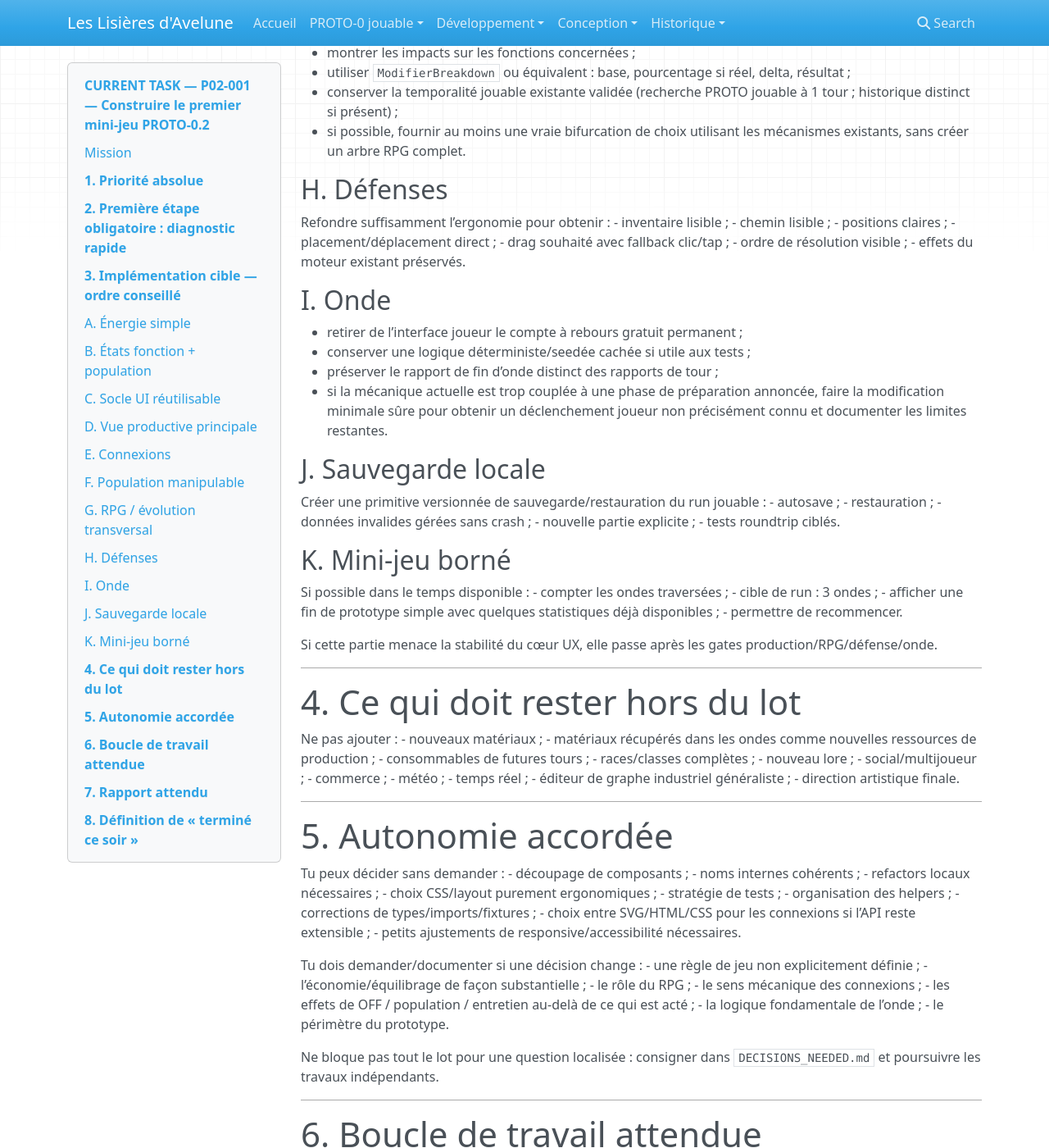
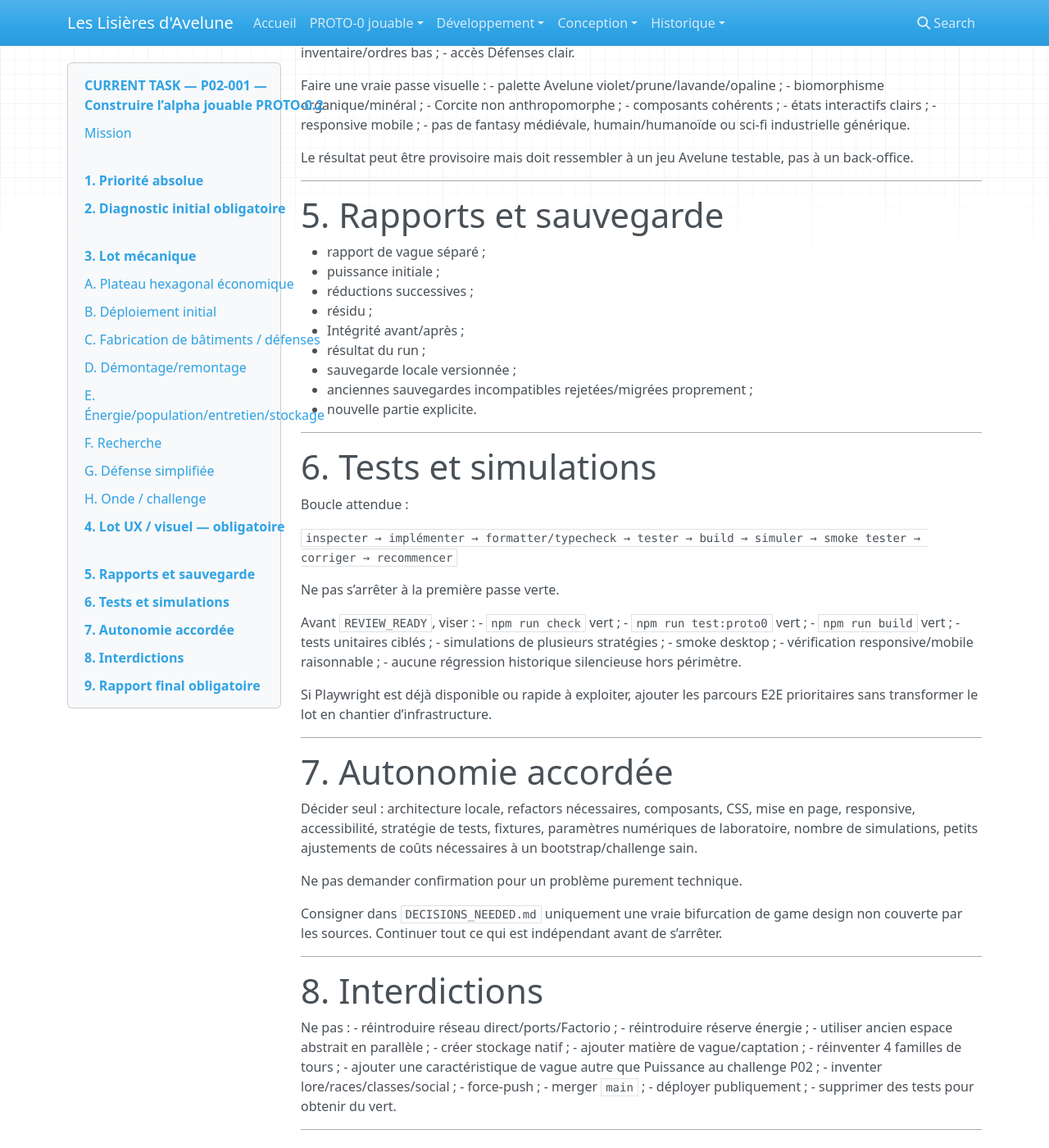
Before and after one commit to Abeliome-Officiel/les-lisieres-avelune, an MkDocs documentation site: the page built from docs/development/proto0.2/CURRENT_TASK.md, in a window 1280 px wide and 1400 px high, scrolled down 3180 px. Shown: the whole window at 82% size. Built offline with MkDocs 1.6.1, drawn with Linux system fonts in a browser that asks for light colours; nearby versions of some CDN libraries; some of the changed text lies outside the part shown.

Commit message:
PROTO-0.2: définir le lot autonome Codex 4h

````diff
--- a/docs/development/proto0.2/CURRENT_TASK.md
+++ b/docs/development/proto0.2/CURRENT_TASK.md
@@ -1,277 +1,253 @@
-# CURRENT TASK — P02-001 — Construire le premier mini-jeu PROTO-0.2
+# CURRENT TASK — P02-001 — Construire l’alpha jouable PROTO-0.2
 
-**Status : READY**
+**Status : READY_FOR_LONG_CODEX_RUN**
 
-**Base attendue : `develop/proto-0.2-ux-rules`**
+**Base obligatoire : `develop/proto-0.2-ux-rules`**
 
 ## Mission
 
-Transformer l’état actuel du prototype en une **première version jouable PROTO-0.2** centrée sur la nouvelle ergonomie et l’affinage des règles, sans consacrer la session à la direction artistique.
+Transformer l’état actuel du dépôt en une **alpha PROTO-0.2 complète et réellement jouable**, suffisamment solide pour qu’au retour de l’utilisateur il reste principalement à relire, pousser si nécessaire et mettre en ligne.
 
-Cette tâche est volontairement large : l’objectif de la session est de profiter de Codex pour effectuer en autonomie les modifications multi-fichiers, contrôles, tests et corrections qui seraient lentes via Wetty.
+Ce lot est volontairement large et prévu pour plusieurs heures d’autonomie. Ne pas s’arrêter après une première compilation verte ou un premier écran fonctionnel. Continuer jusqu’à ce que les gates de `04_ACCEPTANCE.md` soient satisfaites ou qu’une véritable décision humaine bloque tout travail indépendant.
 
-Lire obligatoirement avant de coder :
-
+Lire obligatoirement :
 1. `/AGENTS.md`
 2. `docs/development/proto0.2/00_CHARTER.md`
 3. `docs/development/proto0.2/01_RULES_AND_SCOPE.md`
 4. `docs/development/proto0.2/02_UX_SPEC.md`
-5. `docs/development/proto0.2/03_TECHNICAL_GUARDRAILS.md`
-6. `docs/development/proto0.2/04_ACCEPTANCE.md`
-7. `docs/conception/04_tf_ergonomie_et_modele_mental_2026-08-06.md`
+5. `docs/development/proto0.2/06_VISUAL_BRIEF_GEN3.md`
+6. `docs/development/proto0.2/03_TECHNICAL_GUARDRAILS.md`
+7. `docs/development/proto0.2/04_ACCEPTANCE.md`
+8. `docs/development/proto0.2/LEGACY_REFERENCES.md`
+9. les documents `docs/conception/` utiles, uniquement s’ils ne contredisent pas les règles ci-dessus.
 
-Puis inspecter le code réel avant de décider où intervenir.
+Puis inspecter le code réel avant de modifier.
 
 ---
 
 # 1. Priorité absolue
 
-Livrer un **mini-jeu assemblé et jouable**, même encore brut visuellement.
+Livrer un mini-jeu assemblé : **plateau + économie + recherche + défenses + vagues croissantes + victoire/défaite + persistance + habillage visuel Avelune provisoire**.
 
-Ne pas passer une grande partie du temps à polir la couleur, les ombres, les animations ou une direction artistique définitive.
-
-Utiliser un style simple, cohérent, lisible, avec éventuellement une ambiance Avelune légère. Les composants qui ont vocation à survivre doivent être propres ; les habillages expérimentaux peuvent rester simples.
+Le moteur existant doit être réutilisé lorsqu’il reste compatible. Les mécaniques historiques explicitement abandonnées pour PROTO-0.2 doivent être retirées du parcours actif au lieu d’être conservées comme seconde vérité.
 
 ---
 
-# 2. Première étape obligatoire : diagnostic rapide
+# 2. Diagnostic initial obligatoire
 
-Avant toute modification importante :
+Avant grosse modification :
+- vérifier branche, Git status, historique récent ;
+- inventorier `app/src/lib/proto0`, composants, routes et tests ;
+- cartographier les anciennes dépendances : réserve énergie, espace abstrait, stockage natif, réseau direct, anciens champs de vague, captation ;
+- identifier ce qui peut être migré proprement ;
+- lire la stratégie Docker/validation avant d’exécuter les commandes ;
+- ne pas écraser de modifications utilisateur non comprises.
 
-- vérifier branche, état Git et historique récent ;
-- inventorier l’architecture réelle de `app/src/lib/proto0`, `app/src/lib/components`, `app/src/routes` et `app/tests/proto0` ;
-- identifier précisément le modèle énergie/réserve existant ;
-- identifier le modèle population / structures actives ;
-- identifier le système de connexions réseau ;
-- identifier le parcours recherche/évolution jouable ;
-- identifier le TD / placement / résolution ;
-- identifier le mécanisme actuel de vague, préparation et compte à rebours ;
-- identifier toute persistance navigateur existante ;
-- lire les README Docker/validation avant d’exécuter npm sur l’hôte.
-
-Si le worktree comporte des modifications utilisateur non comprises, **ne pas les écraser**. Documenter et travailler dans une branche/worktree sûr si nécessaire.
+Documenter brièvement le diagnostic dans `IMPLEMENTATION_REPORT.md`, puis travailler.
 
 ---
 
-# 3. Implémentation cible — ordre conseillé
+# 3. Lot mécanique
 
-L’ordre est indicatif. Réorganiser techniquement si nécessaire sans changer les règles.
+## A. Plateau hexagonal économique
 
-## A. Énergie simple
+Créer/adapter un plateau principal :
+- cases hex ;
+- ressources de sol ;
+- 1 bâtiment par case ;
+- placement libre ;
+- prévisualisation ;
+- extracteur compatible → production ; incompatible → 0 ;
+- pas d’adjacence/logistique/réseau.
 
-- retirer du parcours PROTO-0.2 la réserve énergétique courte ;
-- `utilisée / capacité` devient la seule lecture normale ;
-- adapter moteur jouable, présentation et tests ;
-- préserver l’historique hors parcours si nécessaire, sans maintenir deux vérités concurrentes dans PROTO-0.2.
+Supprimer du parcours joueur la vue réseau/ports/connexions directes.
 
-## B. États fonction + population
+## B. Déploiement initial
 
-Introduire proprement la distinction :
+Plateau vide. Kit initial non posé : stockage, énergie, entretien, Atelier de construction, deux extracteurs, Fabrique défensive.
 
-- fonction ON ;
-- fonction OFF mais population encore affectée ;
-- population retirée / fonction non staffée.
+Pas de stockage natif permanent. Implémenter une phase de déploiement permettant de poser le premier stockage, puis faire entrer l’économie dans les règles normales.
 
-Règles actées :
-- OFF arrête la production ;
-- OFF libère l’énergie ;
-- OFF ne libère pas la population ;
-- retrait de population libère immédiatement le travail ;
-- une fonction nécessitant du personnel ne travaille pas si non staffée ;
-- liens conservés mais suspendus pendant OFF plutôt que détruits.
+Stock initial de référence : `4` organique, `4` minéral, `0` transformé, `0` composant. Ajustable par simulation uniquement si indispensable au bootstrap, mais ne jamais donner de transformé/composant au départ.
 
-Ne pas inventer une nouvelle règle d’entretien si l’existant ne permet pas de la déduire proprement : conserver le comportement compatible ou remonter la décision.
+## C. Fabrication de bâtiments / défenses
 
-## C. Socle UI réutilisable
+- Atelier de construction → bâtiments économiques ;
+- Fabrique défensive → tours ;
+- fabriqué → inventaire → posé/utilisé ;
+- commandes avec réservation correcte ;
+- sortie producteur bloquée si inventaire plein ;
+- rien perdu.
 
-Créer/réutiliser proprement les briques nécessaires :
+Ajouter Recyclerie fabricable dès le départ.
 
-- bandeau ressources ;
-- bandeau capacités ;
-- nœud de production générique ;
-- breakdown de modificateurs ;
-- primitive de ports/connexions ;
-- pool population ;
-- primitive défense/path si nécessaire ;
-- panneau évolution/recherche réutilisable.
+## D. Démontage/remontage
 
-Ne pas créer de doublons si des composants actuels peuvent être adaptés proprement.
+- bâtiment posé démontable ;
+- objet démonté en inventaire ;
+- recyclable ;
+- remontable en 1 tour, sans nouveau coût matière ;
+- aucun déplacement instantané ;
+- stockage non retirable si capacité insuffisante ensuite.
 
-## D. Vue productive principale
+## E. Énergie/population/entretien/stockage
 
-Remplacer la compréhension par tableaux/formulaires par une représentation visuelle fonctionnelle :
+- aucune réserve énergétique courte ;
+- énergie used/capacity ;
+- ON/OFF libère énergie mais garde population ;
+- population retirable séparément ;
+- stockage uniquement par bâtiments ;
+- ancien espace abstrait désactivé pour le parcours P02.
 
-- stocks comme hub/router mental par défaut ;
-- bâtiments productifs visibles ;
-- entrées/sorties lisibles ;
-- liens directs affichés ;
-- état ON/OFF visible ;
-- personnel visible ;
-- résultat de production visible ;
-- ressources/capacités toujours accessibles.
+## F. Recherche
 
-Le layout peut être automatique/simple. Ne pas construire un canvas libre complet.
+Construire une petite progression réellement utile :
+- unlock Transformation ;
+- Extraction améliorée ;
+- Transformation améliorée ;
+- Fabrication améliorée ;
+- Recyclerie améliorée ;
+- **Stockage amélioré** ;
+- autres petits nœuds seulement s’ils sont déjà justifiés par les sources et utiles au run.
 
-## E. Connexions
+Progression répétable : max 4 niveaux **au total cumulé** dans le proto, gains modestes/configurables.
 
-Supprimer du parcours normal la saisie `source + destination + ressource`.
+## G. Défense simplifiée
 
-Cible :
-- interaction port de sortie → port d’entrée compatible ;
-- ressource déduite ;
-- destinations incompatibles non proposées ;
-- drag/pointer souhaité si raisonnablement implémentable ce soir ;
-- alternative clic/tap obligatoire ;
-- lien suspendu quand fonction OFF.
+Remplacer le parcours à quatre familles par une seule famille joueur : **Affaiblissement**.
 
-Si le drag complet menace le délai, livrer d’abord une interaction clic-port → clic-port très visuelle et structurée dans une primitive extensible, puis ajouter le pointer drag si le temps le permet.
+- fabrication physique ;
+- inventaire ;
+- vue tactique séparée ;
+- chemin de 8 positions comme base ;
+- ordre mécanique visible ;
+- réduction séquentielle de la Puissance.
 
-## F. Population manipulable
+Aucune captation, matière de vague, Déstructuration ou Stabilisation active.
 
-Cible :
-- population disponible visible ;
-- affecter une unité de travail à une fonction ;
-- retirer vers le pool ;
-- drag/pointer souhaité ;
-- alternative clic/tap obligatoire ;
-- pas d’individus ni microgestion.
+## H. Onde / challenge
 
-## G. RPG / évolution transversal
+Remplacer la résolution active complexe par la règle P02 :
+- une `Puissance` ;
+- chaque onde suivante strictement plus puissante ;
+- rythme impromptu/déterministe conforme aux règles ;
+- résidu 0 → victoire immédiate testeur ;
+- résidu >0 → dégâts d’Intégrité ;
+- Intégrité 0 → victoire du jeu ;
+- sinon continuer.
 
-Ne pas sacrifier cette partie pour finir l’UI productive.
+Le run n’a pas un nombre fixe de vagues.
 
-- garder/adapter le parcours de recherche actuel ;
-- rendre la recherche en cours et les choix/découvertes visibles ;
-- montrer les impacts sur les fonctions concernées ;
-- utiliser `ModifierBreakdown` ou équivalent : base, pourcentage si réel, delta, résultat ;
-- conserver la temporalité jouable existante validée (recherche PROTO jouable à 1 tour ; historique distinct si présent) ;
-- si possible, fournir au moins une vraie bifurcation de choix utilisant les mécanismes existants, sans créer un arbre RPG complet.
+Centraliser tous les paramètres. Faire des simulations nombreuses pour calibrer un challenge continu, non trivial mais gagnable. Une mauvaise trajectoire doit finir par mourir ; une bonne trajectoire doit pouvoir atteindre une onde à résidu zéro avant cela.
 
-## H. Défenses
-
-Refondre suffisamment l’ergonomie pour obtenir :
-- inventaire lisible ;
-- chemin lisible ;
-- positions claires ;
-- placement/déplacement direct ;
-- drag souhaité avec fallback clic/tap ;
-- ordre de résolution visible ;
-- effets du moteur existant préservés.
-
-## I. Onde
-
-- retirer de l’interface joueur le compte à rebours gratuit permanent ;
-- conserver une logique déterministe/seedée cachée si utile aux tests ;
-- préserver le rapport de fin d’onde distinct des rapports de tour ;
-- si la mécanique actuelle est trop couplée à une phase de préparation annoncée, faire la modification minimale sûre pour obtenir un déclenchement joueur non précisément connu et documenter les limites restantes.
-
-## J. Sauvegarde locale
-
-Créer une primitive versionnée de sauvegarde/restauration du run jouable :
-- autosave ;
-- restauration ;
-- données invalides gérées sans crash ;
-- nouvelle partie explicite ;
-- tests roundtrip ciblés.
-
-## K. Mini-jeu borné
-
-Si possible dans le temps disponible :
-- compter les ondes traversées ;
-- cible de run : 3 ondes ;
-- afficher une fin de prototype simple avec quelques statistiques déjà disponibles ;
-- permettre de recommencer.
-
-Si cette partie menace la stabilité du cœur UX, elle passe après les gates production/RPG/défense/onde.
+Ne pas chercher l’équilibrage du jeu final.
 
 ---
 
-# 4. Ce qui doit rester hors du lot
+# 4. Lot UX / visuel — obligatoire
 
-Ne pas ajouter :
-- nouveaux matériaux ;
-- matériaux récupérés dans les ondes comme nouvelles ressources de production ;
-- consommables de futures tours ;
-- races/classes complètes ;
-- nouveau lore ;
-- social/multijoueur ;
-- commerce ;
-- météo ;
-- temps réel ;
-- éditeur de graphe industriel généraliste ;
-- direction artistique finale.
+Ne pas remettre à plus tard toute la présentation.
+
+Utiliser `06_VISUAL_BRIEF_GEN3.md` : Gen3 donne la composition, pas la DA.
+
+Cible desktop :
+- HUD haut ;
+- fiche Corcite gauche ;
+- plateau central dominant ;
+- contexte droit ;
+- inventaire/ordres bas ;
+- accès Défenses clair.
+
+Faire une vraie passe visuelle :
+- palette Avelune violet/prune/lavande/opaline ;
+- biomorphisme organique/minéral ;
+- Corcite non anthropomorphe ;
+- composants cohérents ;
+- états interactifs clairs ;
+- responsive mobile ;
+- pas de fantasy médiévale, humain/humanoïde ou sci-fi industrielle générique.
+
+Le résultat peut être provisoire mais doit ressembler à un jeu Avelune testable, pas à un back-office.
 
 ---
 
-# 5. Autonomie accordée
+# 5. Rapports et sauvegarde
 
-Tu peux décider sans demander :
-- découpage de composants ;
-- noms internes cohérents ;
-- refactors locaux nécessaires ;
-- choix CSS/layout purement ergonomiques ;
-- stratégie de tests ;
-- organisation des helpers ;
-- corrections de types/imports/fixtures ;
-- choix entre SVG/HTML/CSS pour les connexions si l’API reste extensible ;
-- petits ajustements de responsive/accessibilité nécessaires.
-
-Tu dois demander/documenter si une décision change :
-- une règle de jeu non explicitement définie ;
-- l’économie/équilibrage de façon substantielle ;
-- le rôle du RPG ;
-- le sens mécanique des connexions ;
-- les effets de OFF / population / entretien au-delà de ce qui est acté ;
-- la logique fondamentale de l’onde ;
-- le périmètre du prototype.
-
-Ne bloque pas tout le lot pour une question localisée : consigner dans `DECISIONS_NEEDED.md` et poursuivre les travaux indépendants.
+- rapport de vague séparé ;
+- puissance initiale ;
+- réductions successives ;
+- résidu ;
+- Intégrité avant/après ;
+- résultat du run ;
+- sauvegarde locale versionnée ;
+- anciennes sauvegardes incompatibles rejetées/migrées proprement ;
+- nouvelle partie explicite.
 
 ---
 
-# 6. Boucle de travail attendue
+# 6. Tests et simulations
 
-Ne t’arrête pas à la première erreur.
+Boucle attendue :
 
-```text
-inspecter
-→ implémenter
-→ formatter/typecheck/tester/build
-→ diagnostiquer
-→ corriger
-→ retester
-→ répéter jusqu’au vert ou décision humaine réelle
-```
+`inspecter → implémenter → formatter/typecheck → tester → build → simuler → smoke tester → corriger → recommencer`
 
-Ne pas supprimer/désactiver un test uniquement pour faire passer la suite.
+Ne pas s’arrêter à la première passe verte.
+
+Avant `REVIEW_READY`, viser :
+- `npm run check` vert ;
+- `npm run test:proto0` vert ;
+- `npm run build` vert ;
+- tests unitaires ciblés ;
+- simulations de plusieurs stratégies ;
+- smoke desktop ;
+- vérification responsive/mobile raisonnable ;
+- aucune régression historique silencieuse hors périmètre.
+
+Si Playwright est déjà disponible ou rapide à exploiter, ajouter les parcours E2E prioritaires sans transformer le lot en chantier d’infrastructure.
 
 ---
 
-# 7. Rapport attendu
+# 7. Autonomie accordée
 
-À la fin, créer ou mettre à jour :
+Décider seul : architecture locale, refactors nécessaires, composants, CSS, mise en page, responsive, accessibilité, stratégie de tests, fixtures, paramètres numériques de laboratoire, nombre de simulations, petits ajustements de coûts nécessaires à un bootstrap/challenge sain.
 
-`docs/development/proto0.2/IMPLEMENTATION_REPORT.md`
+Ne pas demander confirmation pour un problème purement technique.
 
-Il doit contenir :
-- statut `REVIEW_READY`, `PARTIAL` ou `DECISION_REQUIRED` ;
-- branche/commit ;
-- résumé de ce qui est réellement jouable ;
-- fichiers/blocs principaux modifiés ;
-- briques réutilisables créées ;
-- contrôles exécutés avec résultats ;
-- éventuels tests non exécutables et pourquoi ;
-- écarts par rapport à la spécification ;
-- dette volontaire restante ;
-- décisions requises ;
-- instructions exactes pour lancer/déployer/tester le résultat.
-
-Si l’environnement de staging existe et peut être utilisé sans risque, préparer/déployer uniquement selon les règles d’infrastructure existantes. Ne pas inventer de déploiement ni toucher à la production publique sans autorisation.
+Consigner dans `DECISIONS_NEEDED.md` uniquement une vraie bifurcation de game design non couverte par les sources. Continuer tout ce qui est indépendant avant de s’arrêter.
 
 ---
 
-# 8. Définition de « terminé ce soir »
+# 8. Interdictions
 
-Un résultat acceptable est une **alpha PROTO-0.2 réellement jouable** où le joueur peut observer et manipuler le Corcite de façon nettement plus directe qu’en PROTO-0.1, avec production, évolution/RPG, défenses et onde encore connectées dans la même boucle.
+Ne pas :
+- réintroduire réseau direct/ports/Factorio ;
+- réintroduire réserve énergie ;
+- utiliser ancien espace abstrait en parallèle ;
+- créer stockage natif ;
+- ajouter matière de vague/captation ;
+- réinventer 4 familles de tours ;
+- ajouter une caractéristique de vague autre que Puissance au challenge P02 ;
+- inventer lore/races/classes/social ;
+- force-push ;
+- merger `main` ;
+- déployer publiquement ;
+- supprimer des tests pour obtenir du vert.
 
-Le polish graphique, les animations et la finition exhaustive peuvent attendre.
+---
+
+# 9. Rapport final obligatoire
+
+Mettre à jour `IMPLEMENTATION_REPORT.md` avec :
+- statut `REVIEW_READY`, `PARTIAL`, `DECISION_REQUIRED` ou `BLOCKED_TECHNICAL` ;
+- branche + SHA final ;
+- résumé jouable ;
+- architecture/primitives créées ;
+- migrations des anciennes mécaniques ;
+- résultats tests/build ;
+- résultats simulations et paramètres retenus ;
+- état visuel/desktop/mobile ;
+- dette restante ;
+- décisions réellement requises ;
+- commandes exactes pour revue et déploiement.
+
+**Ne pas pousser vers `main` et ne pas déployer.** Le résultat doit rester prêt à être revu/poussé/mis en ligne par l’utilisateur à son retour.
````
